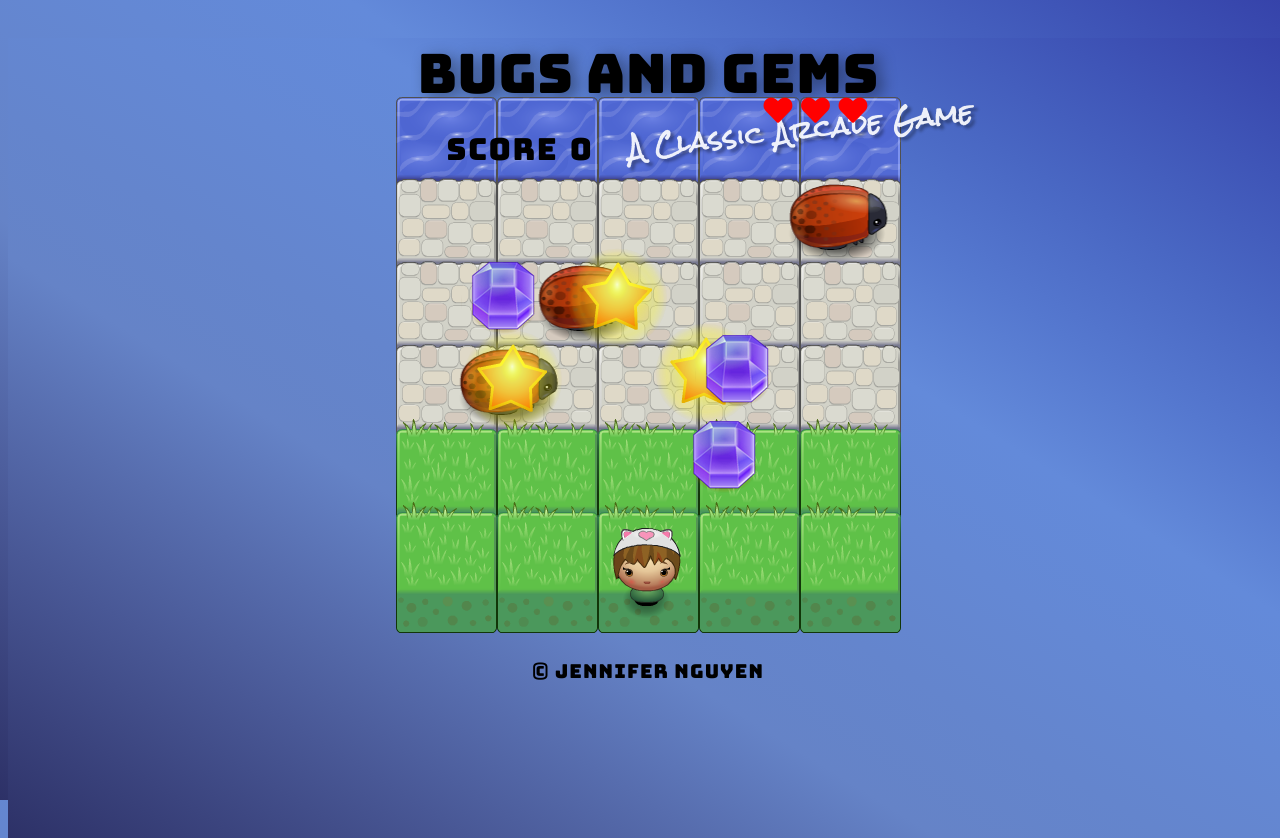
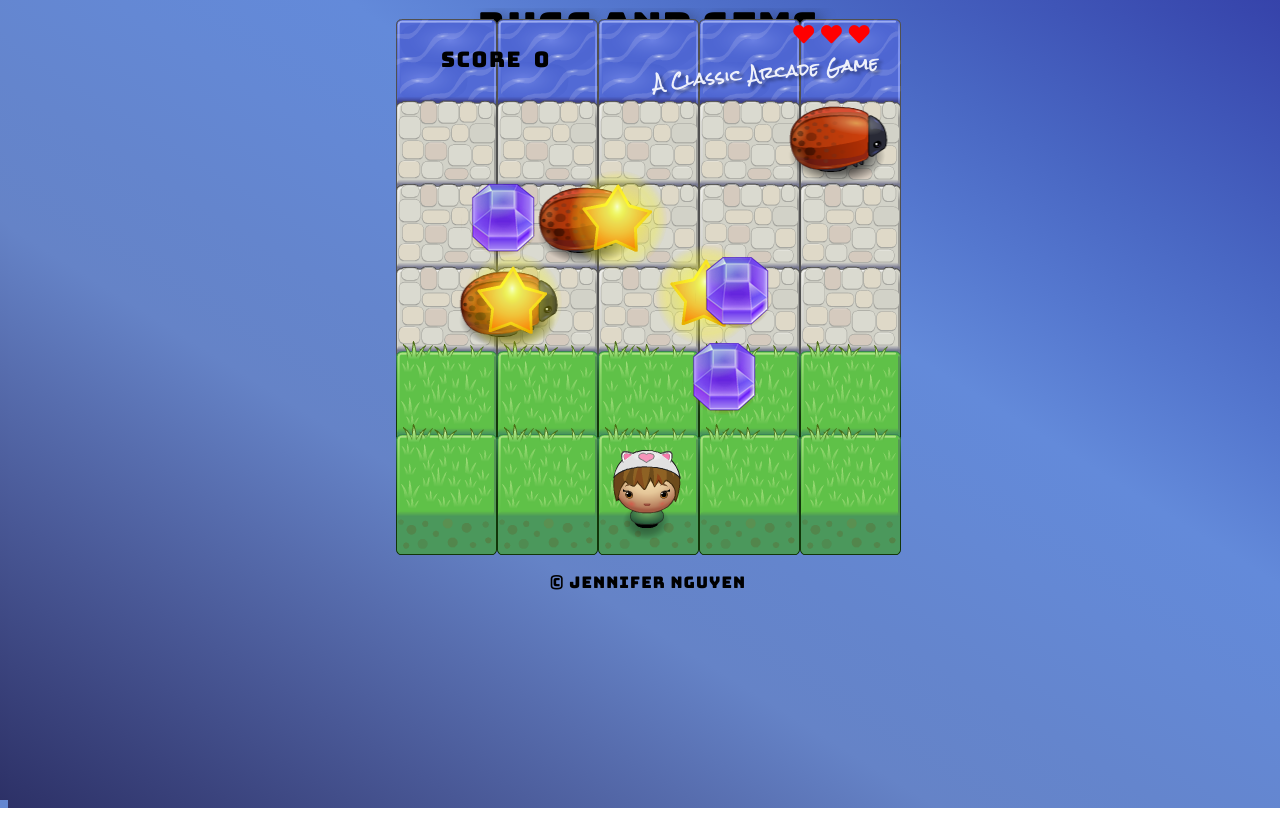
Before and after one commit to jenwin/Bugs-Gems, a plain HTML site: page index.html in a window 1280 px wide. After the commit the page ends 808 px from the top, so only its background shows below. Drawn offline with Linux system fonts and the light colour scheme.

Commit message:
update styles.css

```diff
--- a/css/styles.css
+++ b/css/styles.css
@@ -9,42 +9,43 @@ html {
   background: linear-gradient(to bottom left, #3643aa, #3f55b7, #4967c3, #5578cf, #638ada, #6488d4, #6485cd, #6583c7, #576dae, #495896, #3b447e, #2d3167) fixed;
   font-family: "Bungee", cursive;
   height: 100vh;
+  overflow: hidden;
+  -ms-overflow: none;
   text-align: center;
   width: 100%;
 }
 
 canvas {
   margin-top: -1rem;
-  padding-bottom: 4.5rem;
 }
 
 /*game title*/
 .game-hdr {
-  margin-top: -1rem;
+  margin-top: -3rem;
 }
 
 .game-title {
-  font-size: 3.4rem;
+  font-size: 2.5rem;
   letter-spacing: 0.03rem;
-  margin-bottom: -11.8rem;
+  margin-bottom: -11rem;
   text-shadow: 0.4rem 0.25rem 0.9rem rgba(0, 0, 0, 0.4);
 }
 
 .game-subtitle {
   color: #fff;
   font-family: "Rock Salt", cursive;
-  font-size: 1.5rem;
+  font-size: 0.95rem;
   font-weight: bold;
-  left: 49%;
+  left: 51%;
   letter-spacing: 0.05rem;
   opacity: 0.9;
   position: absolute;
   text-shadow: 0.2rem 0.2rem 0.2rem rgba(0, 0, 0, 0.4);
-  transform: rotate(-6deg);
-  -ms-transform: rotate(-6deg);
-  -o-transform: rotate(-6deg);
-  -webkit-transform: rotate(-6deg);
-  top: 4.9rem;
+  transform: rotate(-5deg);
+  -ms-transform: rotate(-5deg);
+  -o-transform: rotate(-5deg);
+  -webkit-transform: rotate(-5deg);
+  top: 2.5rem;
 }
 
 /*points, hearts*/
@@ -54,11 +55,11 @@ canvas {
 
 .score,
 .number-points {
-  font-size: 1.9rem;
+  font-size: 1.34rem;
   letter-spacing: 0.1rem;
   position: relative;
-  right: 8rem;
-  top: 13rem;
+  right: 9.5rem;
+  top: 10.5rem;
 }
 
 .heart-points {
@@ -70,11 +71,11 @@ canvas {
 .hearts-list {
   color: #f00;
   display: inline;
-  font-size: 1.8rem;
-  left: 10.5rem;
+  font-size: 1.3rem;
+  left: 11.5rem;
   letter-spacing: 0.07rem;
   position: relative;
-  top: 8.2rem;
+  top: 7.28rem;
 }
 
 /*gameover modal*/
@@ -86,7 +87,7 @@ canvas {
   padding-bottom: 2rem;
   position: absolute;
   right: -1rem;
-  top: 26rem;
+  top: 18.2rem;
   width: 20rem;
 }
 
@@ -146,10 +147,10 @@ canvas {
 /*footer, author*/
 .game-ftr {
   position: relative;
-  top: 40rem;
+  top: 39rem;
 }
 
 .copyright {
-  font-size: 1.2rem;
+  font-size: 1rem;
   letter-spacing: 0.07rem;
 }
```
